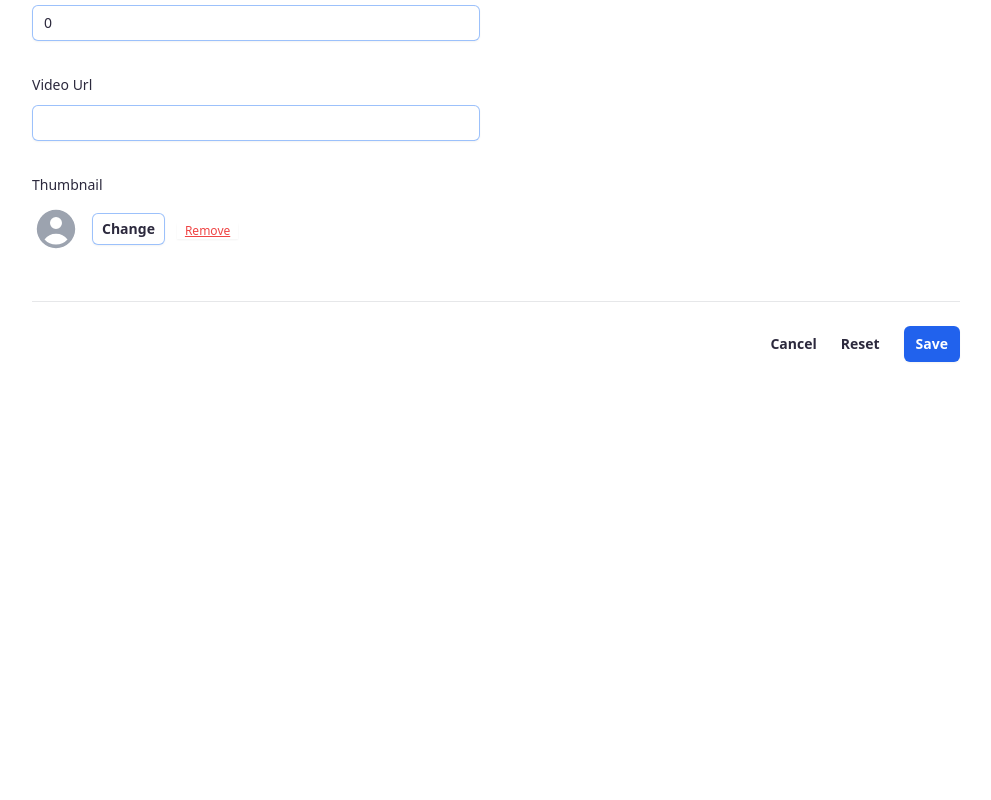
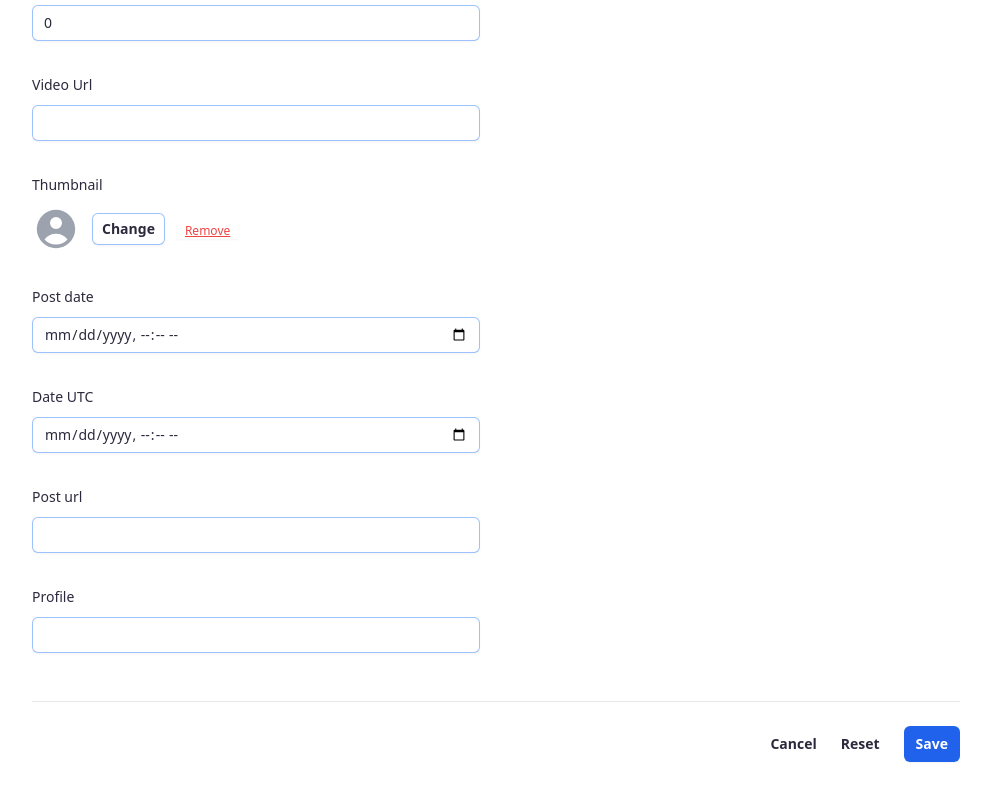
Before and after one commit to ehsansh84/social-dash-frnt, a React (Vite) app: page /posts/create in a window 1280 px wide. Shown: the part 925-1725 px from the top of the page, without its empty margins (288-1279 px from the left). Before the commit the page ends 1399 px from the top, so only its background shows below. Built offline with nearby package versions, Linux system fonts and the light colour scheme; no server answers.

Commit message:
update create post: add more inputs

```diff
--- a/src/pages/Post/Create.jsx
+++ b/src/pages/Post/Create.jsx
@@ -194,6 +194,46 @@ export function Create() {
                   <LogoInput imageUrl={thumbUrl} onImageChange={setThumbUrl} label="Thumbnail" />
                 </div>
 
+                <div className="sm:col-span-4">
+                  <InputField
+                    id="postDate"
+                    label="Post date"
+                    value={postDate}
+                    setValue={setPostDate}
+                    type="datetime-local"
+                  />
+                </div>
+
+                <div className="sm:col-span-4">
+                  <InputField
+                    id="dateUtc"
+                    label="Date UTC"
+                    value={dateUtc}
+                    setValue={setDateUtc}
+                    type="datetime-local"
+                  />
+                </div>
+
+                <div className="sm:col-span-4">
+                  <InputField
+                    id="postUrl"
+                    label="Post url"
+                    value={postUrl}
+                    setValue={setPostUrl}
+                    type="url"
+                  />
+                </div>
+
+                <div className="sm:col-span-4">
+                  <InputField
+                    id="profile"
+                    label="Profile"
+                    value={profile}
+                    setValue={setProfile}
+                    type="url"
+                  />
+                </div>
+
               </div>
             </div>
           </div>
```
